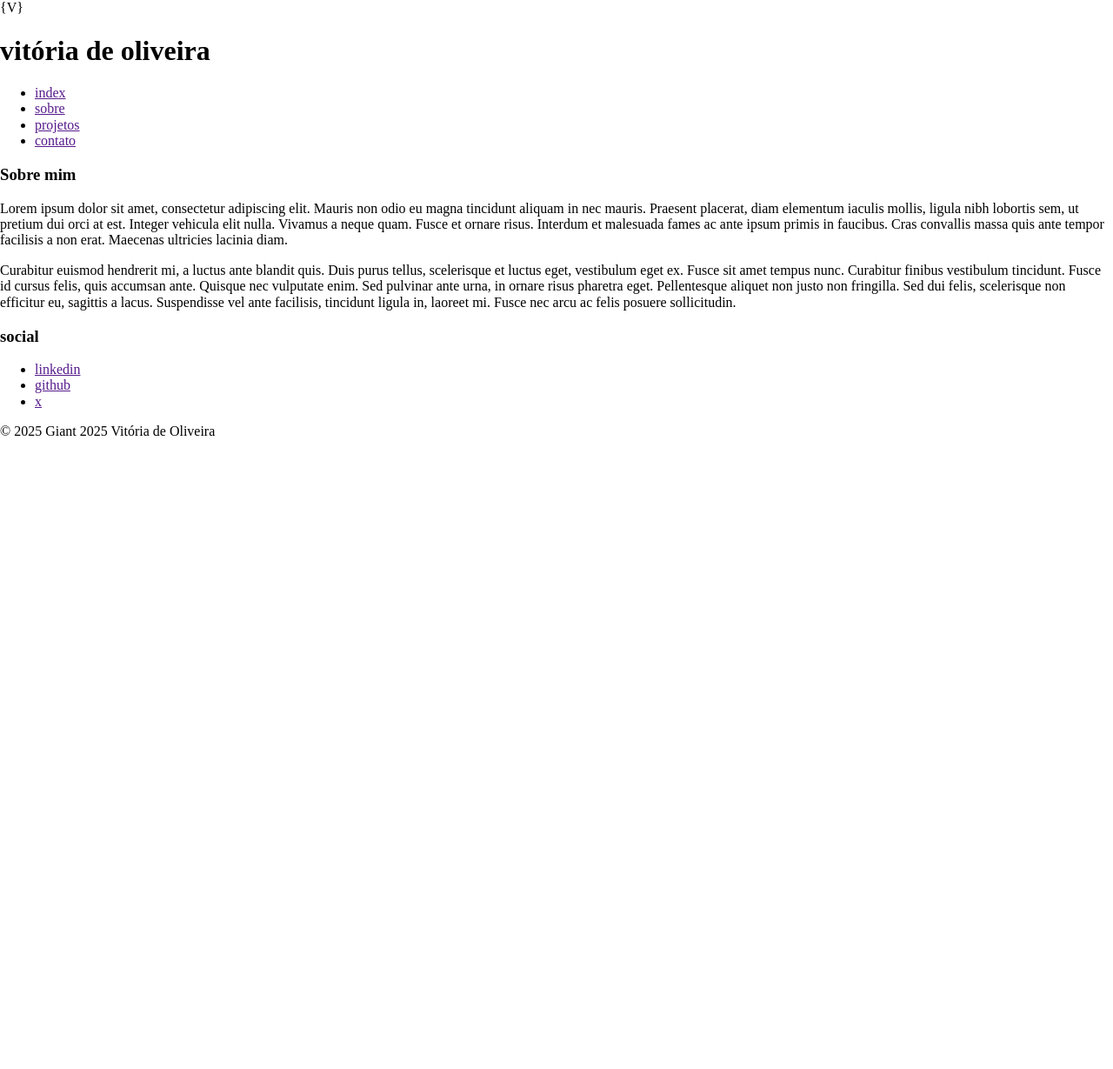
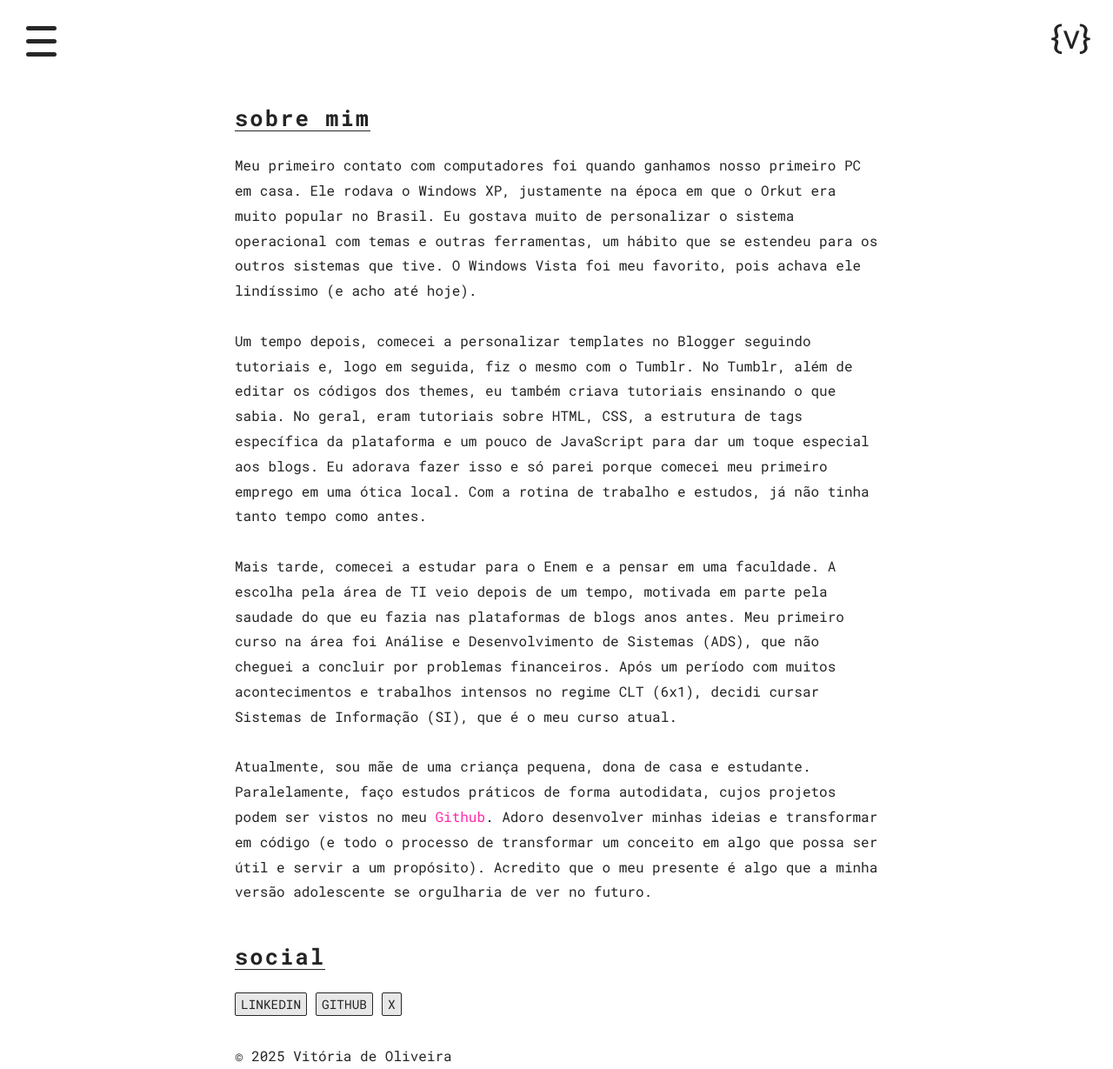
Before and after one commit to vio1995/portfolio, a Flask app: page /about in a window 1280 px wide. Shown: the whole page at 87% size. Before the commit the page ends 501 px from the top, so only its background shows below. Run offline with Flask 3, Linux system fonts and the light colour scheme.

Commit message:
refactor(html-pages): alteração na estrutura html das páginas públicas

```diff
--- a/app/templates/about.html
+++ b/app/templates/about.html
@@ -3,23 +3,37 @@
 {% block title %} Sobre {% endblock %}
 
 {% block content %}
-<h3 class="title-h2">Sobre mim</h3>
 <section class="content">
-    <p>Lorem ipsum dolor sit amet, consectetur adipiscing elit. Mauris non odio eu magna tincidunt aliquam in nec
-        mauris.
-        Praesent placerat, diam elementum iaculis mollis, ligula nibh lobortis sem, ut pretium dui orci at est. Integer
-        vehicula elit nulla. Vivamus a neque quam. Fusce et ornare risus. Interdum et malesuada fames ac ante ipsum
-        primis
-        in faucibus. Cras convallis massa quis ante tempor facilisis a non erat. Maecenas ultricies lacinia diam.
-    </p>
-    <p>
-        Curabitur euismod hendrerit mi, a luctus ante blandit quis. Duis purus tellus, scelerisque et luctus eget,
-        vestibulum eget ex. Fusce sit amet tempus nunc. Curabitur finibus vestibulum tincidunt. Fusce id cursus felis,
-        quis
-        accumsan ante. Quisque nec vulputate enim. Sed pulvinar ante urna, in ornare risus pharetra eget. Pellentesque
-        aliquet non justo non fringilla. Sed dui felis, scelerisque non efficitur eu, sagittis a lacus. Suspendisse vel
-        ante
-        facilisis, tincidunt ligula in, laoreet mi. Fusce nec arcu ac felis posuere sollicitudin.
-    </p>
+    <h2 class="title-h2">Sobre mim</h2>
+    <p>Meu primeiro contato com computadores foi quando ganhamos nosso primeiro PC em casa. Ele rodava o Windows XP,
+        justamente na época em que o Orkut era muito popular no Brasil. Eu gostava muito de personalizar o sistema
+        operacional com temas e outras ferramentas, um hábito que se estendeu para os outros sistemas que tive. O
+        Windows
+        Vista foi meu favorito, pois achava ele lindíssimo (e acho até hoje).</p>
+    <br>
+    <p>Um tempo depois, comecei a personalizar templates no Blogger seguindo tutoriais e, logo em seguida, fiz o mesmo
+        com
+        o Tumblr. No Tumblr, além de editar os códigos dos themes, eu também criava tutoriais ensinando o que sabia. No
+        geral, eram tutoriais sobre HTML, CSS, a estrutura de tags específica da plataforma e um pouco de JavaScript
+        para
+        dar um toque especial aos blogs. Eu adorava fazer isso e só parei porque comecei meu primeiro emprego em uma
+        ótica
+        local. Com a rotina de trabalho e estudos, já não tinha tanto tempo como antes.</p>
+    <br>
+    <p>Mais tarde, comecei a estudar para o Enem e a pensar em uma faculdade. A escolha pela área de TI veio depois de
+        um
+        tempo, motivada em parte pela saudade do que eu fazia nas plataformas de blogs anos antes. Meu primeiro curso na
+        área foi Análise e Desenvolvimento de Sistemas (ADS), que não cheguei a concluir por problemas financeiros. Após
+        um
+        período com muitos acontecimentos e trabalhos intensos no regime CLT (6x1), decidi cursar Sistemas de Informação
+        (SI), que é o meu curso atual.</p>
+    <br>
+    <p>Atualmente, sou mãe de uma criança pequena, dona de casa e estudante. Paralelamente, faço estudos práticos de
+        forma
+        autodidata, cujos projetos podem ser vistos no meu <a href="https://github.com/vitoriadeo" target="_blank">Github</a>. Adoro desenvolver minhas ideias e transformar em
+        código
+        (e todo o processo de transformar um conceito em algo que possa ser útil e servir a um propósito). Acredito que
+        o
+        meu presente é algo que a minha versão adolescente se orgulharia de ver no futuro.</p>
 </section>
 {% endblock %}
--- a/app/templates/base.html
+++ b/app/templates/base.html
@@ -7,8 +7,7 @@
     <title>{% block title %}Vitória de Oliveira - Portfólio{% endblock %}</title>
 
     <link rel="stylesheet" href="{{url_for('static', filename='css/normalize.css')}}">
-    <link rel="stylesheet" href="{{url_for('static', filename='css/mobile.css')}}">
-    <link rel="stylesheet" href="{{url_for('static', filename='css/desktop.css')}}">
+    <link rel="stylesheet" href="{{url_for('static', filename='css/style.css')}}">
     <link rel="icon" href="{{url_for('static', filename='img/favicon.ico')}}" type="image/x-icon">
     <link rel="preconnect" href="https://fonts.googleapis.com">
     <link rel="preconnect" href="https://fonts.gstatic.com" crossorigin>
@@ -18,26 +17,35 @@
 </head>
 
 <body>
-    <div id="symbol">{V}</div>
+    <div class="symbol"><span>{v}</span></div>
+    <nav class="menu">
+        <input type="checkbox" class="menu-faketrigger">
+        <div class="menu-lines">
+            <span></span>
+            <span></span>
+            <span></span>
+        </div>
+        <ul>
+            <li><a href="{{url_for('main.index')}}">index</a></li>
+            <li><a href="{{url_for('main.about')}}">sobre</a></li>
+            <li><a href="{{url_for('main.projects')}}">projetos</a></li>
+            <li><a href="#">currículo</a></li>
+            <li><a href="{{url_for('main.contact')}}">contato</a></li>
+
+        </ul>
+    </nav>
+
 
     <header id="header">
-        <h1 class="main-title">vitória de oliveira</h1>
+        <h1 class="main-title"></h1>
     </header>
-
-    <nav id="nav">
-        <ul class="navbar">
-            <li><a class="nav-link" href="">index</a></li>
-            <li><a class="nav-link" href="">sobre</a></li>
-            <li><a class="nav-link" href="">projetos</a></li>
-            <li><a class="nav-link" href="">contato</a></li>
-        </ul>
-    </nav>
 
     <main id="main">
         {% block content %}{% endblock %}
     </main>
 
     <footer id="footer">
+        <section class="content">
             <h3 class="title-h3">social</h3>
             <ul>
                 <li><a href="" target="_blank">linkedin</a></li>
@@ -45,10 +53,12 @@
                 <li><a href="" target="_blanck">x</a></li>
             </ul>
             <p class="copy"> ©
-            <script>document.write(new Date().getFullYear());</script> Giant
-            2025 Vitória de Oliveira
+                <script>document.write(new Date().getFullYear());</script>
+                Vitória de Oliveira
             </p>
+        </section>
     </footer>
+    <script src="{{url_for('static', filename='js/behaviors.js')}}"></script>
 </body>
 
 </html>
--- a/app/templates/contact.html
+++ b/app/templates/contact.html
@@ -3,9 +3,11 @@
 {% block title %} Contato {% endblock %}
 
 {% block content %}
-<h3 class="title-h2">Entre em contato comigo!</h3>
 <section class="content">
-    <p>Você pode me achar nas redes sociais linkadas no final dessa página, pelo email vitoriadeo @ yahoo.com ou usar o formulário abaixo.</p>
+    <h2 class="title-h2">Entre em contato!</h2>
+
+    <p>Você pode me achar nas redes sociais linkadas no final dessa página, pelo email vitoriadeo @ yahoo.com ou usar o
+        formulário abaixo.</p>
     <form class="contact">
         <label for="name">Nome: </label>
         <input type="text" id="name">
--- a/app/templates/projects.html
+++ b/app/templates/projects.html
@@ -3,8 +3,9 @@
 {% block title %} Projetos {% endblock %}
 
 {% block content %}
-<h3 class="title-h2">Meus projetos</h3>
 <section class="content">
+    <h2 class="title-h2">Meus projetos</h2>
+
     <div class="projects">
         <img src="" alt="">
         <p>
```
Also changed, not shown: app/templates/index.html (+8 -7 lines). Lines whose indentation alone changed are shown as unchanged.
